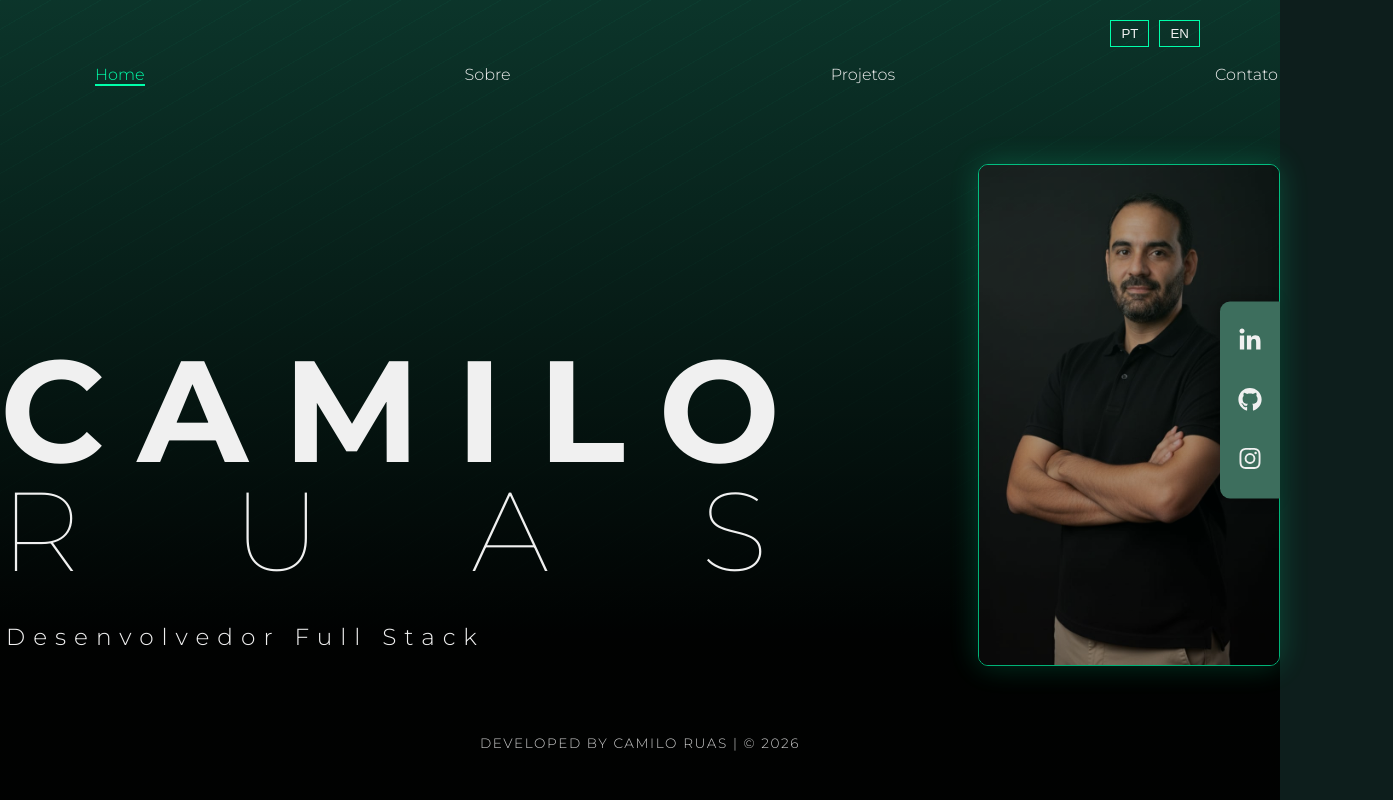
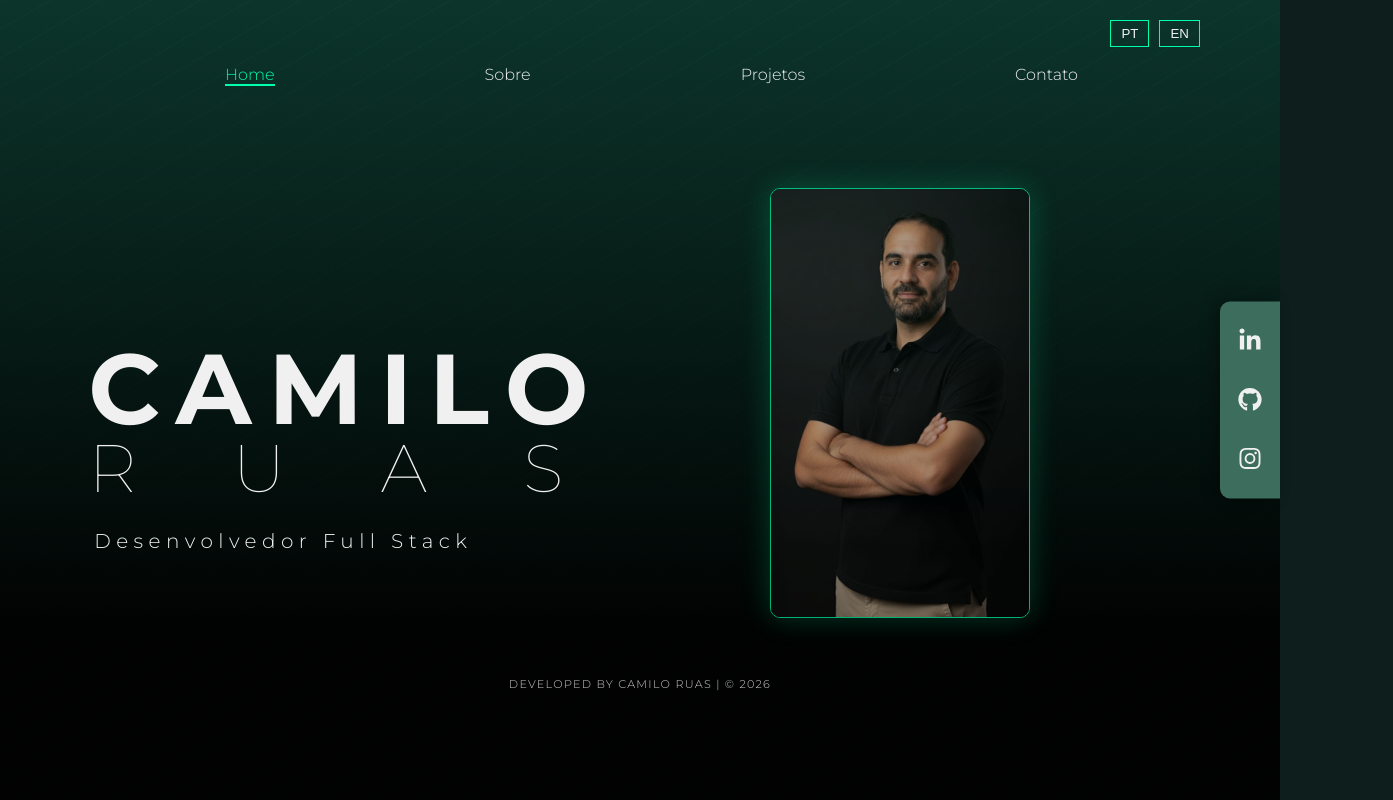
Before and after one commit to Camiloruas/portifolio-Single-Page, a React (Vite) app: page / in a window 1280 px wide. Shown: the whole page, 1393 px wide, since content can reach past the window. Built offline with nearby package versions, Linux system fonts and the light colour scheme; no server answers.

Commit message:
Layout adjustments for smaller devices like laptops

```diff
--- a/src/styles/Footer.css
+++ b/src/styles/Footer.css
@@ -4,11 +4,11 @@
   /* Posição padrão: Ocupa a largura total */
   width: 100%;
   text-align: center;
-  padding: 20px 0;
+  padding: 8px 0 1px;
 
   /* Estilo sutil */
-  font-size: 0.85rem;
-  letter-spacing: 0.1rem;
+  font-size: 0.7rem;
+  letter-spacing: 0.08rem;
   text-transform: uppercase;
 
   /* Cor discreta, mas legível */
@@ -16,6 +16,14 @@
 
   /* Garante que o fundo seja transparente para ver o background abstrato */
   background-color: transparent;
+}
+
+@media (max-width: 1440px) and (min-width: 1201px) {
+  .main-footer {
+    font-size: 0.7rem;
+    letter-spacing: 0.08rem;
+    padding: 8px 0 1px;
+  }
 }
 
 /* Opcional: Estilo sutil de hover, se houver interação */
--- a/src/styles/Header.css
+++ b/src/styles/Header.css
@@ -19,8 +19,9 @@
   width: 100%;
   padding: 0 60px;
   /* Margem lateral de 60px */
-  display: flex;
-  justify-content: space-between;
+  box-sizing: border-box;
+  display: grid;
+  grid-template-columns: 1fr auto 1fr;
   align-items: center;
 }
 
@@ -28,19 +29,34 @@
   min-width: 150px;
   /* Simula o logo */
   height: 100%;
+  justify-self: start;
+}
+
+.main-nav {
+  justify-self: center;
 }
 
 .main-nav ul {
   list-style: none;
   padding: 15px;
-  margin-right: 100px;
-  margin-left: -70px;
-  margin-top: 50PX;
+  margin: 50px 0 0;
   display: flex;
   justify-content: center;
   /* Centers items horizontally */
-  gap: 320px;
+  gap: clamp(80px, 10vw, 220px);
   /* Reduced gap for more uniform spacing */
+}
+
+@media (min-width: 1441px) {
+  .main-nav ul {
+    gap: 275px;
+  }
+}
+
+@media (max-width: 1440px) and (min-width: 1201px) {
+  .main-nav ul {
+    gap: 210px;
+  }
 }
 
 .main-nav a {
--- a/src/styles/Home.css
+++ b/src/styles/Home.css
@@ -44,6 +44,7 @@
   /* Tamanho reduzido para caber na tela com o header maior */
   width: 300px;
   height: 500px;
+  transform: translateX(0);
   border-radius: 10px;
   object-fit: cover;
   border: 1px solid var(--cor-principal);
@@ -72,6 +73,57 @@
   letter-spacing: 0.5rem;
   margin-bottom: 0;
   margin-left: 6px;
+}
+
+/* Ajuste exclusivo para telas grandes: reduz deslocamento dos nomes para a direita */
+@media (min-width: 1441px) {
+  .home-main-content {
+    padding: 10px 60px 10px 30px;
+  }
+}
+
+/* Ajuste fino para notebooks (evita overflow horizontal discreto) */
+@media (max-width: 1440px) and (min-width: 1201px) {
+  .home-page {
+    min-height: calc(100vh - 230px);
+  }
+
+  .home-main-content {
+    gap: 42px;
+    padding: 14px 40px 0 55px;
+  }
+
+  .text-content {
+    max-width: 480px;
+    padding-left: clamp(18px, 2.6vw, 36px);
+  }
+
+  .image-content {
+    justify-content: center;
+    margin-top: 24px;
+  }
+
+  .new-profile-photo {
+    width: 260px;
+    height: 430px;
+    transform: translateX(-40px);
+  }
+
+  .home-name-1 {
+    font-size: 6.2rem;
+    letter-spacing: 1.05rem;
+    margin-bottom: -5%;
+  }
+
+  .home-name-2 {
+    font-size: 4.2rem;
+    letter-spacing: 6rem;
+  }
+
+  .habilidades {
+    font-size: 1.25rem;
+    letter-spacing: 0.34rem;
+  }
 }
 
 /* ------------------------------------- */
@@ -107,7 +159,7 @@
   .new-profile-photo {
     width: 300px;
     /* Reduz a altura para manter a proporção */
-    height: 550px;
+    height: 460px;
   }
 }
 
--- a/src/styles/global.css
+++ b/src/styles/global.css
@@ -28,6 +28,12 @@
   /* Linhas de divisão sutis em fundo escuro */
 }
 
+*,
+*::before,
+*::after {
+  box-sizing: border-box;
+}
+
 body {
   /* 1. Cor de Fundo Principal */
   background-color: var(--cor-fundo-abstrato);
@@ -46,6 +52,11 @@ body {
   font-family: "Montserrat", sans-serif;
   background-attachment: fixed;
   /* Mantém o plano de fundo fixo ao rolar */
+  overflow-x: hidden;
+}
+
+html {
+  overflow-x: hidden;
 }
 
 /* Estilo padrão de links para usar as variáveis de destaque */
```
